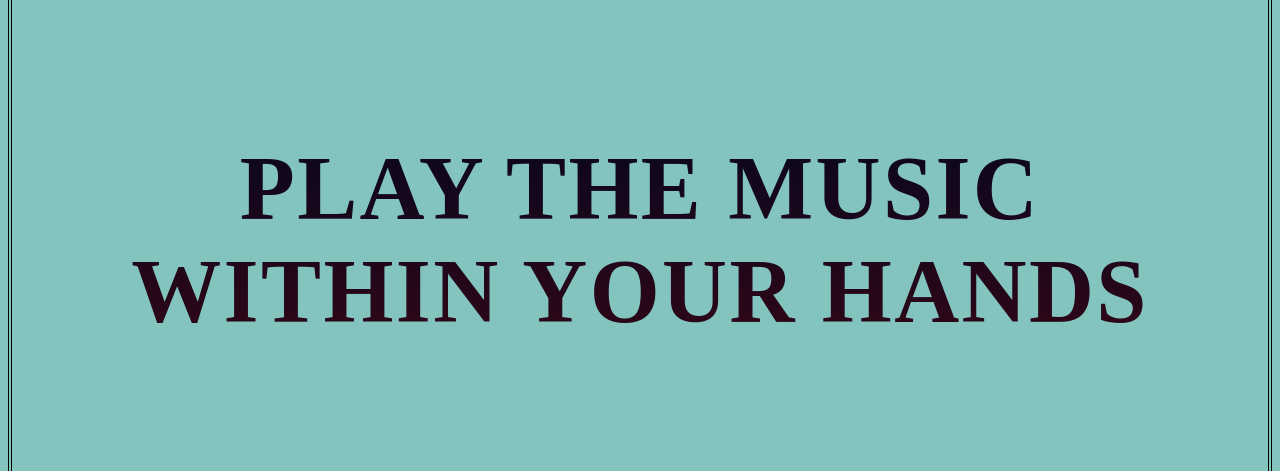
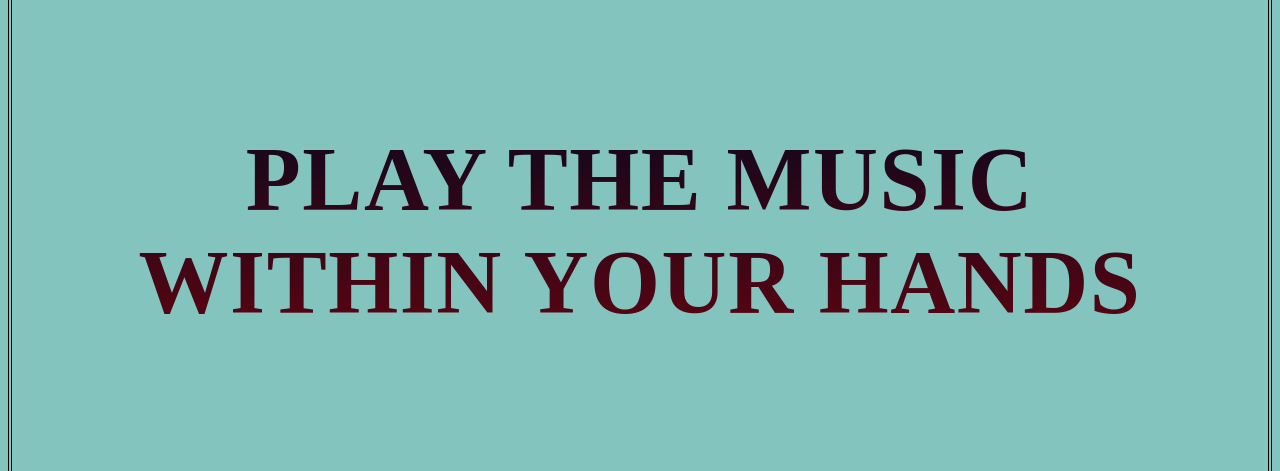
Before and after one commit to jennyroseformon/Keyboard, a plain HTML site: page index.html in a window 1280 px wide. Shown: the part 292-763 px from the top of the page. Drawn offline with Linux system fonts and the light colour scheme.

Commit message:
Update keyboard.css

```diff
--- a/keyboard.css
+++ b/keyboard.css
@@ -1,11 +1,14 @@
 html, body{
-	font size: 80%;
+	margin: 0;
+	padding: 0;
+	height: 100%;
+	font-size: 80%;
 	font-family: Times New Roman, Georgia, Garamond;
 	letter-spacing: 0.15em;
 	min-height: 100vh;
 	overflow: scroll;
 	background-color: #83c5be;
-	flex display: flex;
+	flex-display: flex;
 	flex-direction: column;
 }
 
@@ -61,7 +64,7 @@ a:hover, #on{
 	font-weight: bold;
 	color: #000000;
 	padding-left: 30px;
-  	background: -webkit-linear-gradient(#03071e, #370617);
+  	background: -webkit-linear-gradient(#03071e, #6a040f);
   	-webkit-background-clip: text;
   	-webkit-text-fill-color: transparent;
   	padding: 50px;
```
